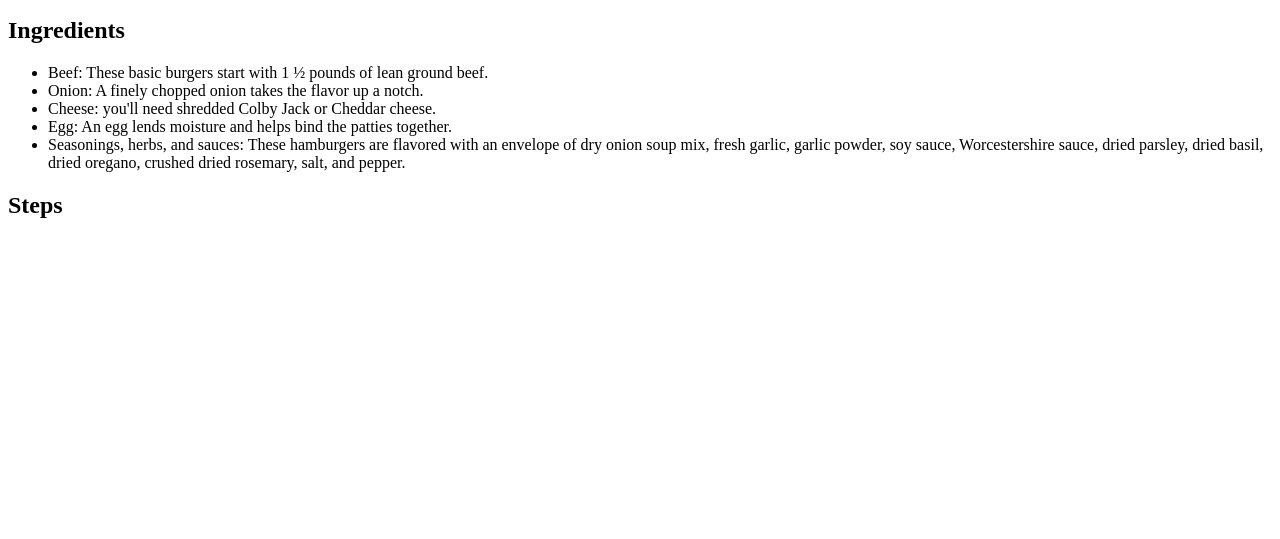
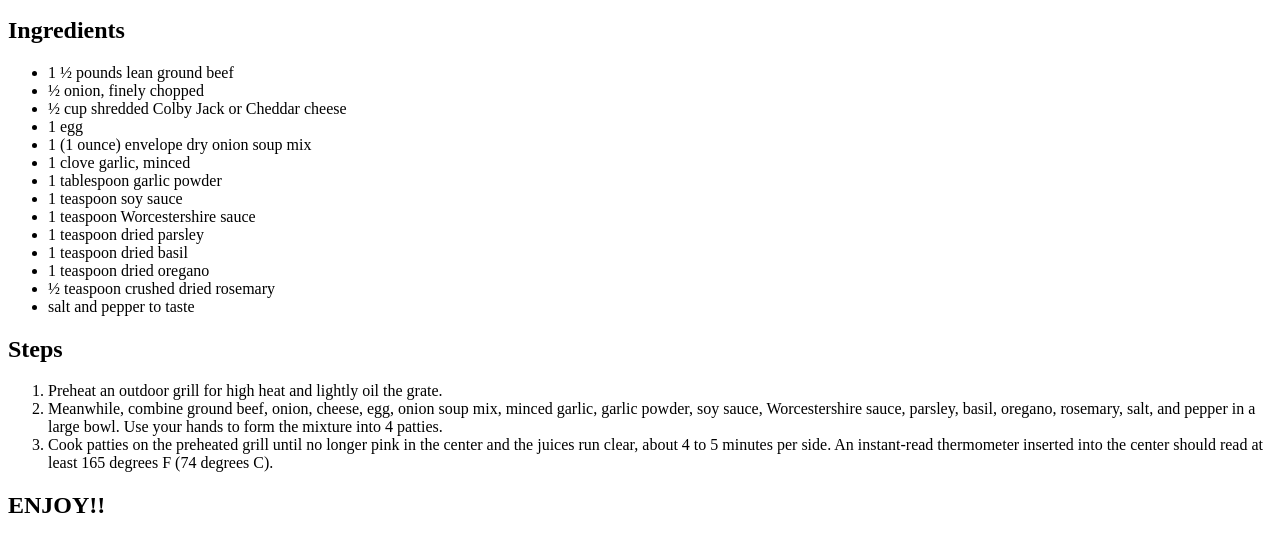
Before and after one commit to Norindu/odin-recipes, a plain HTML site: page recipes/burger.html in a window 1280 px wide. Shown: the part 461-1000 px from the top of the page. Before the commit the page ends 800 px from the top, so only its background shows below. Drawn offline with Linux system fonts and the light colour scheme.

Commit message:
Add steps to burger recipe

```diff
--- a/recipes/burger.html
+++ b/recipes/burger.html
@@ -10,13 +10,28 @@
     <h2>The best burger recipe for summertime grilling! This juicy burger is jam-packed with all kinds of stuff and has no tasteless bread crumbs. Serve on buns with your favorite condiments.</h2>
     <h2>Ingredients</h2>
         <ul>
-            <li>Beef: These basic burgers start with 1 ½ pounds of lean ground beef. </li>
-            <li>Onion: A finely chopped onion takes the flavor up a notch. </li>
-            <li>Cheese: you'll need shredded Colby Jack or Cheddar cheese. </li>
-            <li>Egg: An egg lends moisture and helps bind the patties together. </li>
-            <li>Seasonings, herbs, and sauces: These hamburgers are flavored with an envelope of dry onion soup mix, fresh garlic, garlic powder, soy sauce, Worcestershire sauce, dried parsley, dried basil, dried oregano, crushed dried rosemary, salt, and pepper.</li>
+            <li>1 ½ pounds lean ground beef</li>
+            <li>½ onion, finely chopped</li>
+            <li>½ cup shredded Colby Jack or Cheddar cheese</li>
+            <li>1 egg</li>
+            <li>1 (1 ounce) envelope dry onion soup mix</li>
+            <li>1 clove garlic, minced</li>
+            <li>1 tablespoon garlic powder</li>
+            <li>1 teaspoon soy sauce</li>
+            <li>1 teaspoon Worcestershire sauce</li>
+            <li>1 teaspoon dried parsley</li>
+            <li>1 teaspoon dried basil</li>
+            <li>1 teaspoon dried oregano</li>
+            <li>½ teaspoon crushed dried rosemary</li>
+            <li>salt and pepper to taste</li>
         </ul>
 
     <h2>Steps</h2>
+        <ol>
+            <li>Preheat an outdoor grill for high heat and lightly oil the grate.</li>
+            <li>Meanwhile, combine ground beef, onion, cheese, egg, onion soup mix, minced garlic, garlic powder, soy sauce, Worcestershire sauce, parsley, basil, oregano, rosemary, salt, and pepper in a large bowl. Use your hands to form the mixture into 4 patties.</li>
+            <li>Cook patties on the preheated grill until no longer pink in the center and the juices run clear, about 4 to 5 minutes per side. An instant-read thermometer inserted into the center should read at least 165 degrees F (74 degrees C).</li>
+        </ol>
+    <h2>ENJOY!!</h2>
 </body>
 </html>
```
